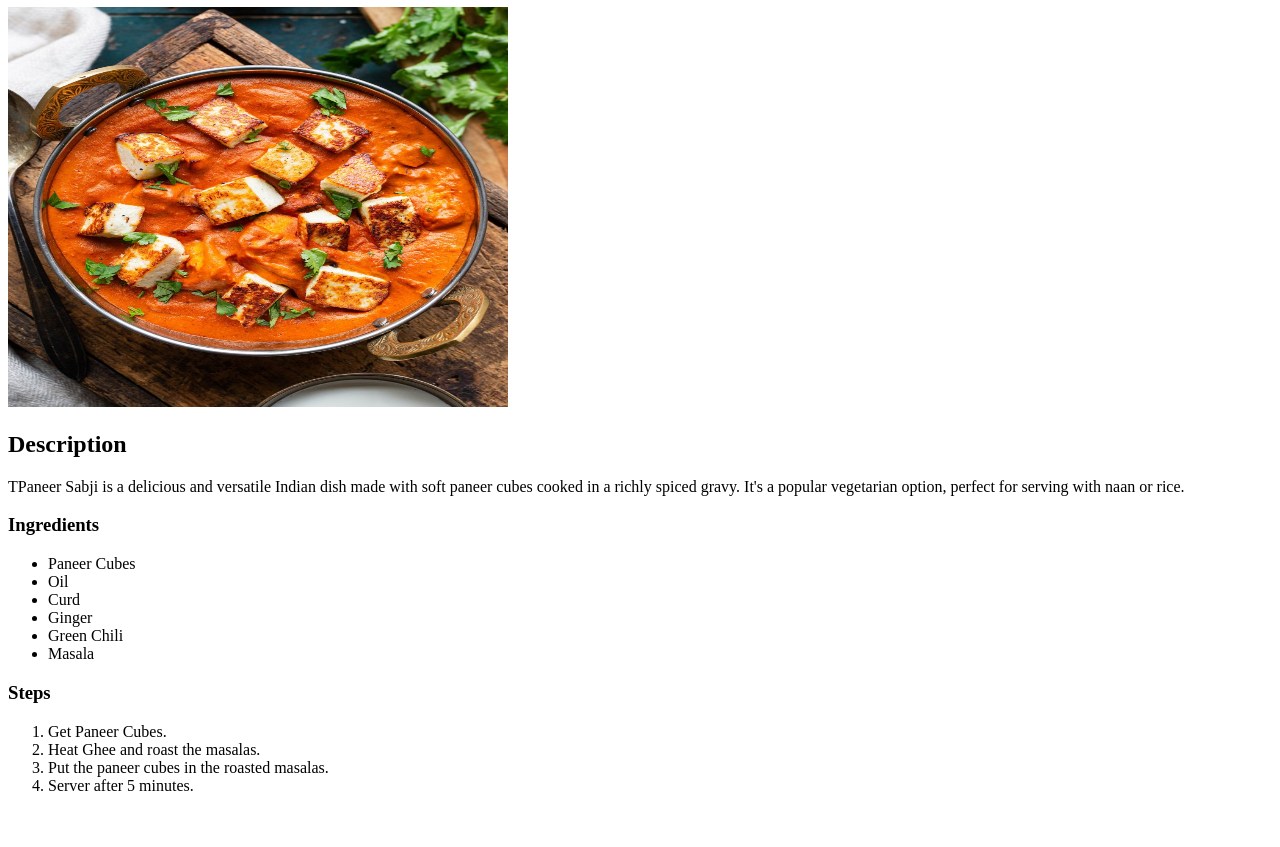
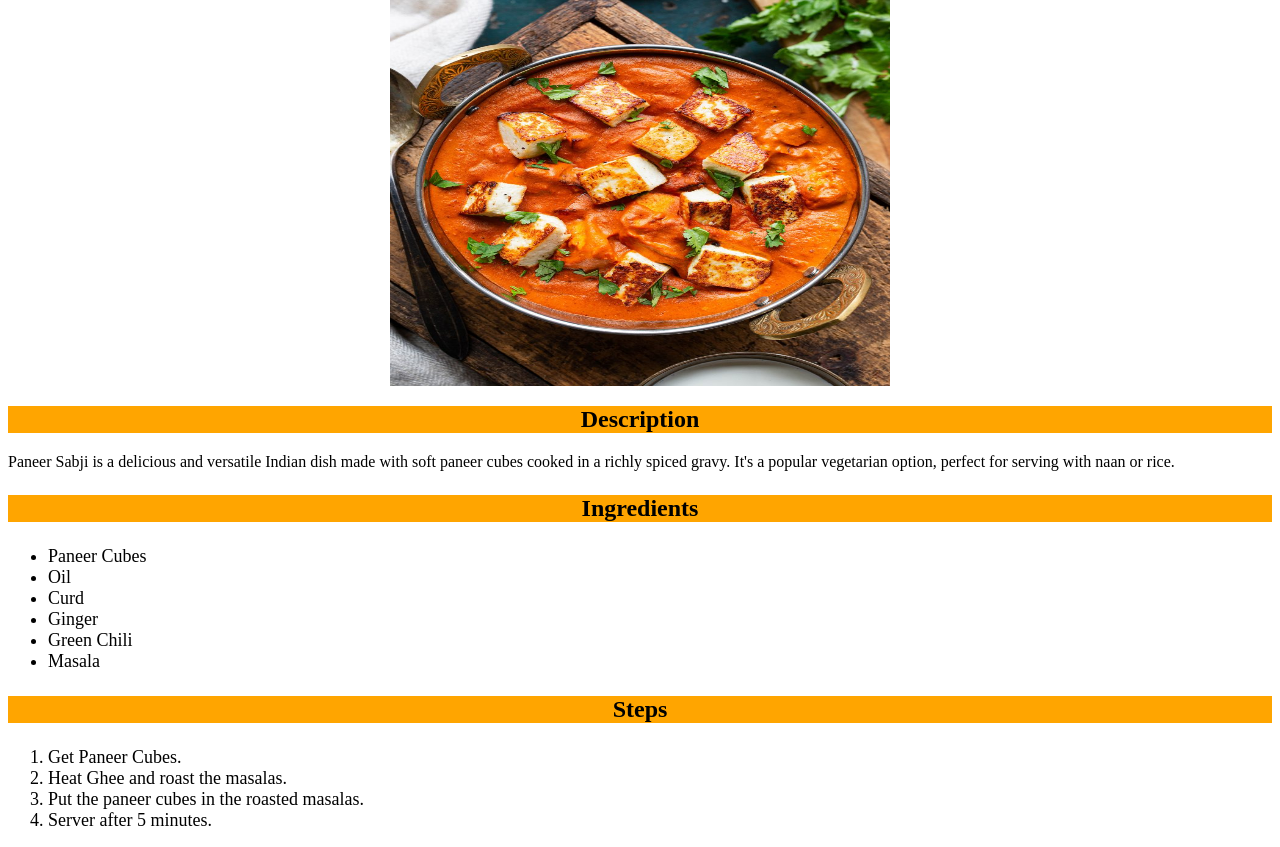
Before and after one commit to IshanKashyap03/odin-recepies, a plain HTML site: page recepies/paneer.html in a window 1280 px wide. Shown: the part 73-920 px from the top of the page. Before the commit the page ends 884 px from the top, so only its background shows below. Drawn offline with Linux system fonts and the light colour scheme.

Commit message:
added css to the website

```diff
--- a/recepies/paneer.html
+++ b/recepies/paneer.html
@@ -3,14 +3,15 @@
 <head>
     <meta charset="UTF-8">
     <meta name="viewport" content="width=device-width, initial-scale=1.0">
+    <link rel="stylesheet" href="../styles.css">
     <title>Paneer Sabji Recepie</title>
 </head>
 <body>
-    <h1>Paneer Sabji Recepie</h1>
+    <h1 class="headings">Paneer Sabji Recepie</h1>
     <img src="../images/paneer.jpeg" alt="paneer_image" height="400" width="500">
-    <h2>Description</h2>
-    <p>TPaneer Sabji is a delicious and versatile Indian dish made with soft paneer cubes cooked in a richly spiced gravy. It's a popular vegetarian option, perfect for serving with naan or rice.</p>
-    <h3>Ingredients</h3>
+    <h2 class="headings">Description</h2>
+    <p>Paneer Sabji is a delicious and versatile Indian dish made with soft paneer cubes cooked in a richly spiced gravy. It's a popular vegetarian option, perfect for serving with naan or rice.</p>
+    <h3 class="headings">Ingredients</h3>
     <ul>
         <li>
             Paneer Cubes
@@ -31,7 +32,7 @@
             Masala
         </li>
     </ul>
-    <h3>Steps</h3>
+    <h3 class="headings">Steps</h3>
     <ol>
         <li>Get Paneer Cubes.</li>
         <li>Heat Ghee and roast the masalas.</li>
--- /dev/null
+++ b/styles.css
@@ -0,0 +1,16 @@
+.headings{
+    background-color: orange;
+    color: black;
+    font-size: 24px;
+    text-align: center;
+}
+
+li{
+    font-size: 18px;
+}
+
+img{
+    display: block;
+    margin-left: auto;
+    margin-right: auto;
+}
```
Also changed, not shown: index.html (+2 -1 lines), recepies/lasagna.html (+5 -4 lines).
